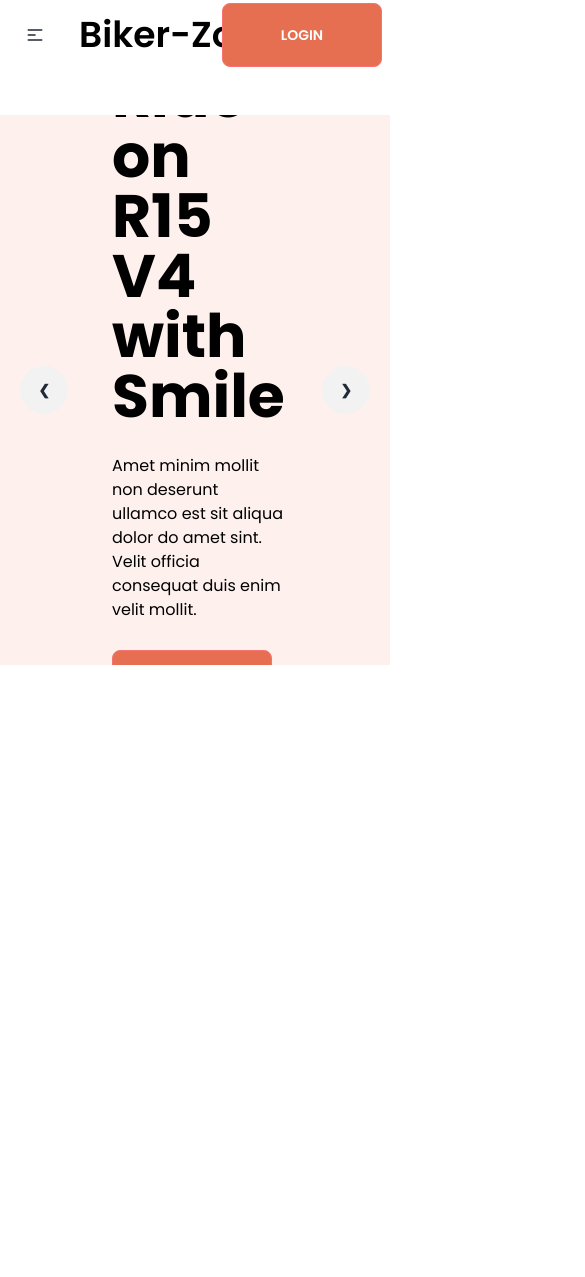
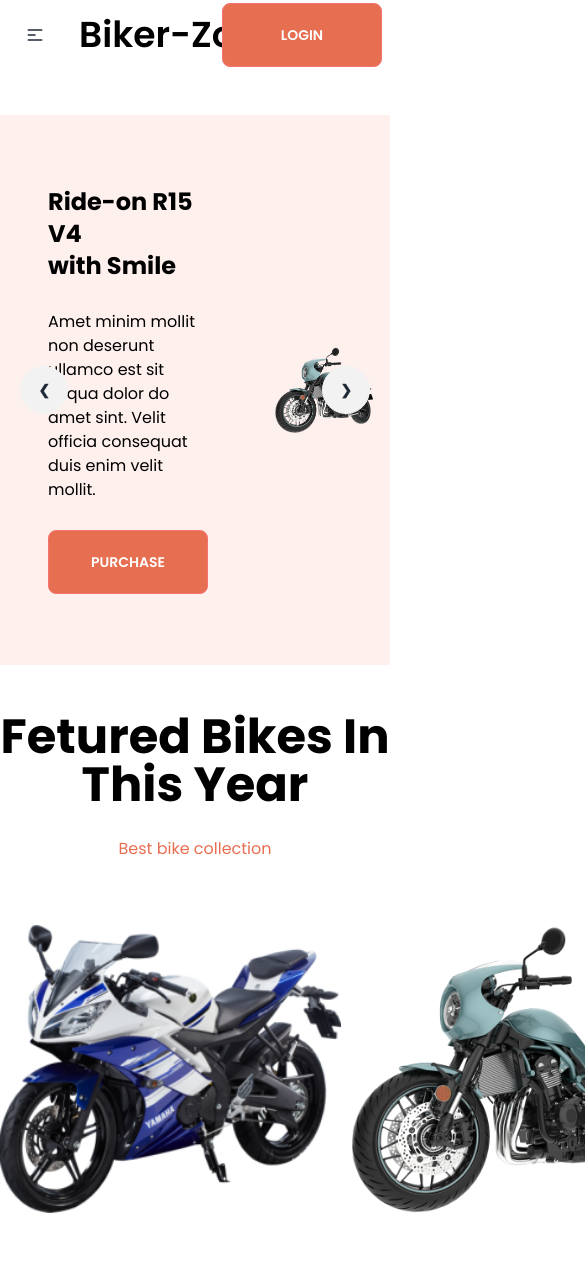
Before and after one commit to MdPiarulIslamAlif/biker-zone, a plain HTML site: page index.html in a window 390 px wide. Shown: the part 5-1282 px from the top of the page, 585 px wide, since content can reach past the window. Before the commit the page ends 844 px from the top, so only its background shows below. Drawn offline with nearby package versions, Linux system fonts and the light colour scheme.

Commit message:
added a Fetured Bikes section

```diff
--- a/index.html
+++ b/index.html
@@ -65,9 +65,9 @@
           <!-- carousel slider start form here -->
           <div class="carousel bg-back-primary-color h-[550px] mt-10 container md:mx-auto">
                <div id="slide1" class="carousel-item relative w-full">
-                  <div class="flex items-center gap-16 p-20">
+                  <div class="flex items-center gap-16 p-4 lg:p-20">
                     <div class="flex-1 pl-8 space-y-7">
-                         <h2 class=" text-black text-6xl font-bold">Ride-on R15 V4
+                         <h2 class=" text-black text-2xl lg:text-6xl font-bold">Ride-on R15 V4
                               <br>with Smile</h2>
                          <p class=" text-black text-base">Amet minim mollit non deserunt ullamco
                               est sit aliqua dolor do amet sint. Velit officia consequat duis enim velit mollit.</p>
@@ -84,7 +84,7 @@
                  </div>
                </div>
                <div id="slide2" class="carousel-item relative w-full">
-                    <div class="flex items-center gap-16 p-20">
+                    <div class="flex lg:items-center gap-16 p-4 lg:p-20">
                          <div class="flex-1 pl-8 space-y-7">
                               <h2 class=" text-black text-6xl font-bold">Ride-on R15 V4
                                    <br>with Smile</h2>
@@ -103,7 +103,7 @@
                  </div>
                </div>
                <div id="slide3" class="carousel-item relative w-full">
-                    <div class="flex items-center gap-16 p-20">
+                    <div class="flex items-center lg:items-center gap-16 p-4 lg:p-20">
                          <div class="flex-1 pl-8 space-y-7">
                               <h2 class=" text-black text-6xl font-bold">Ride-on R15 V4
                                    <br>with Smile</h2>
@@ -122,7 +122,7 @@
                  </div>
                </div>
                <div id="slide4" class="carousel-item relative w-full">
-                    <div class="flex items-center gap-16 p-20">
+                    <div class="flex lg:items-center gap-16 p-4 lg:p-20">
                          <div class="flex-1 pl-8 space-y-7">
                               <h2 class=" text-black text-6xl font-bold">Ride-on R15 V4
                                    <br>with Smile</h2>
@@ -147,7 +147,17 @@
 
      <!-- main section start form here -->
      <main class="md:container md:mx-auto">
-
+          <section>
+               <div class="">
+                    <h1 class="text-black text-5xl font-bold text-center mt-12">Fetured Bikes In This Year</h1>
+                    <p class="text-[#E76F51] text-center mt-7">Best bike collection</p>
+                     <div class=" flex justify-around mt-16 pb-16">
+                         <img class="h-72" src="images/others/feature-bike.png" alt="">
+                         <img class="h-72" src="images/others/extrabike.png" alt="">
+                         <img class="h-72" src="images/others/feature-bike.png" alt="">
+                     </div>
+               </div>
+          </section>
      </main>
      <!-- main section end form here -->
 
```
Also changed, not shown: style/tailwind.config.js (line endings or trailing spaces).
